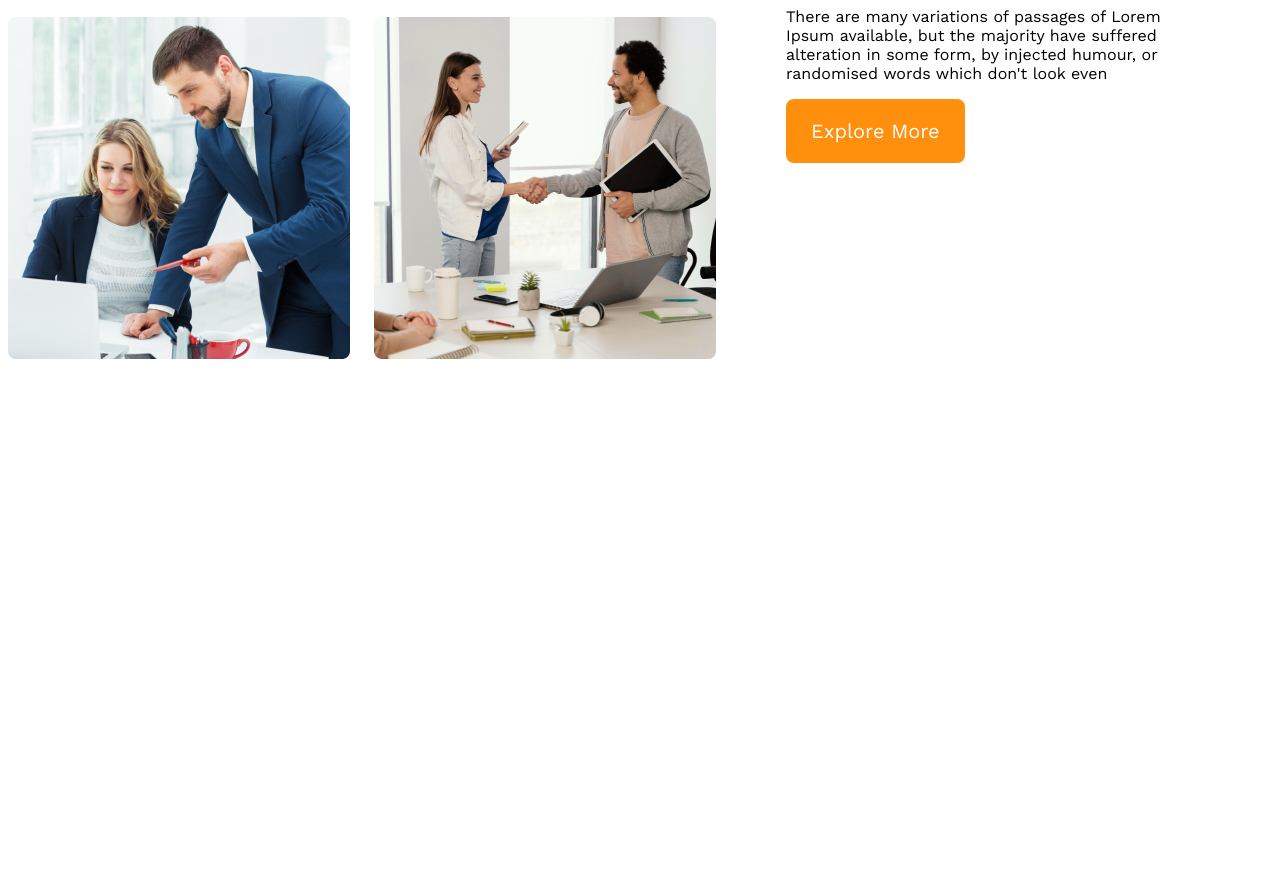
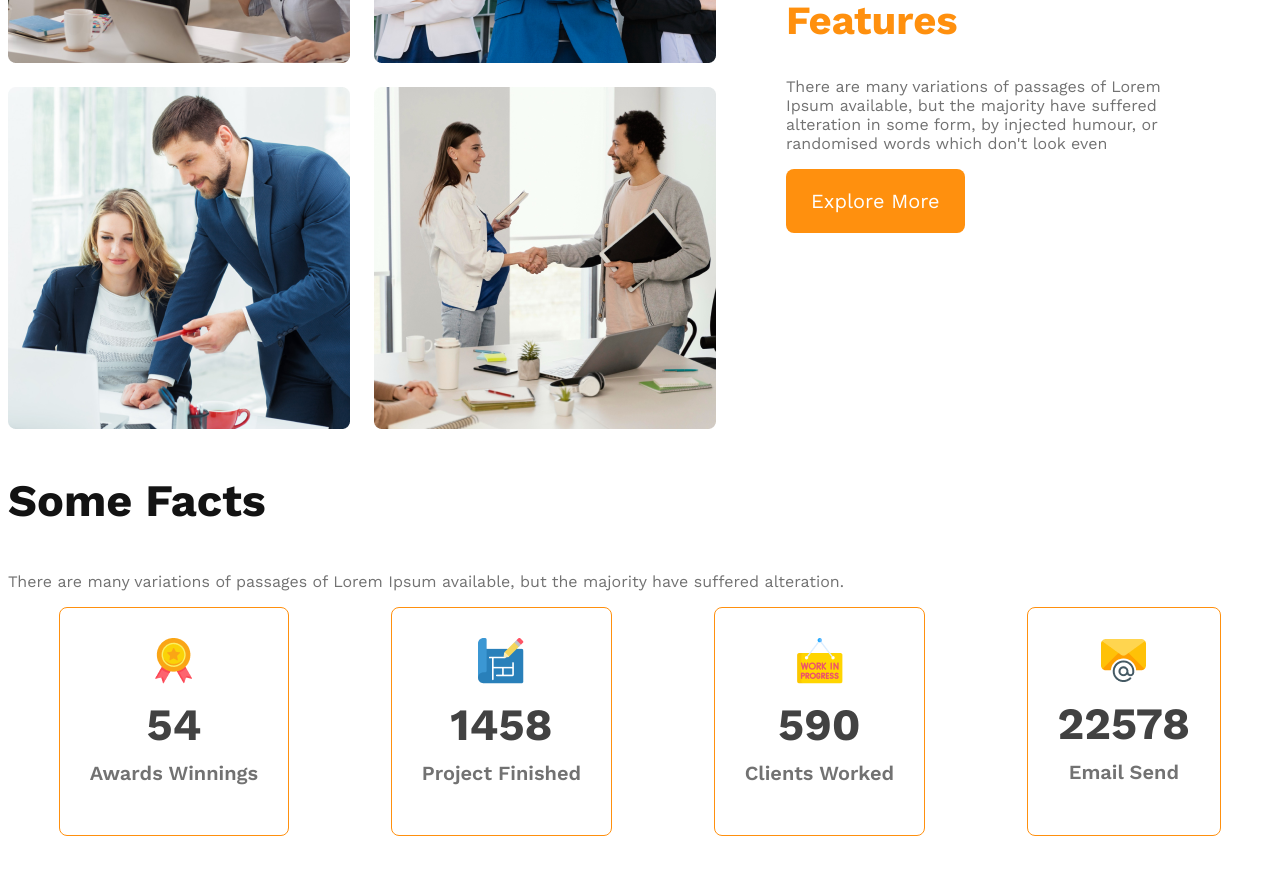
Before and after one commit to MdFuadAmir/g3-architects, a plain HTML site: page index.html in a window 1280 px wide. Shown: the part 1370-2245 px from the top of the page. Before the commit the page ends 1737 px from the top, so only its background shows below. Drawn offline with nearby package versions, Linux system fonts and the light colour scheme.

Commit message:
added7th commit

```diff
--- a/g3.css/style.css
+++ b/g3.css/style.css
@@ -10,6 +10,14 @@
         padding: 20px 25px;
         font-size: 1.25rem;
         cursor: pointer;
+    }
+    .text-gray{
+        color: #727272;
+    }
+    .section-titel-color{
+        color: #131313;
+        font-size: 45px;
+        font-weight: 700;
     }
 /* Header Style start hear */
     header{
@@ -50,9 +58,6 @@
         color: #131313;
         font-weight: 700;
     }
-    .banner-description{
-        color: #727272;
-    }
     .banner img{
         margin-top: 20px;
         width: 100%;
@@ -60,7 +65,7 @@
 /*Main style hear  */
     main{
         max-width: 1440px;
-        margin: 0 auto;
+        margin: 70px auto;
     }
 /* Teams style */
      .teams-container{
@@ -72,7 +77,7 @@
         grid-template-columns: repeat(2, 1fr);
         gap: 1.5rem;
      }
-     .teams-contents{
+     .teams-contents  {
         padding-left: 70px;
         padding-right: 70px
      }
@@ -92,25 +97,29 @@
         font-weight: 700;
     }
 
-
-
-
-
-
-
-
-
-
-
-
-
-
-
-
-
-
-
-
+/* some facts style */
+    .facts-card-container{
+        display: flex;
+        justify-content: space-around;
+    }
+    .facts-card-container .card{
+        border-radius: 8px;
+        border: 1px solid #FF900E;
+        text-align: center;
+        padding: 30px;
+    }
+    .facts-card-container .card-titel{
+        font-weight: 600;
+        color: #727272;
+        font-size: 1.25rem;
+        margin-top: 5px;
+    }
+    .facts-card-container .card-stats{
+        font-size: 2.8rem;
+        color: #424242;
+        margin-top: 10px;
+        margin-bottom: 10px;
+    }
 
 
 
@@ -123,17 +132,29 @@
         header{
             padding: 20px;
         }
-        nav{
+        nav,
+        .teams-container,
+        .facts-card-container
+        {
             flex-direction: column;
         }
+        .team-img-container{
+            grid-template-columns: 1fr;
+        }
+        .teams-contents, .facts-card-container{
+            padding-left: 20px;
+            padding-right: 20px
+         }
+         .facts-card-container{
+            gap: 20px;
+         }
     }
 /*Tablet or medium devices  */
     @media screen and (min-width:576px) and (max-width:992px) {
         header{
             padding: 50px;
         }
-        nav{
+        nav, .teams-container{
             flex-direction: column;
         }
-
     }
--- a/index.html
+++ b/index.html
@@ -24,7 +24,7 @@
         <div class="banner">
             <div class="banner-content">
                 <h1 class="banner-titel">Brand New <br> Group of Architects</h1>
-                <p class="banner-description">There are many variations of passages of Lorem Ipsum available, but the majority have suffered alteration in some form, by injected humour, or randomised words which don't look even</p>
+                <p class="text-gray">There are many variations of passages of Lorem Ipsum available, but the majority have suffered alteration in some form, by injected humour, or randomised words which don't look even</p>
                 <button class="btn-prymary">Explore More</button>
             </div>
             <img src="./images/banner.png">
@@ -32,7 +32,7 @@
     </header>
 
     <main>
-<!--Features section start hear-->
+<!--teams section start hear-->
         <section class="teams-container">
             <div class="team-img-container">
                 <img src="./images/team1.png">
@@ -44,11 +44,42 @@
                 <h2 class="teams-titel"><span class="span-1">Quick list</span> <span class="span-2">of Our</span><br>
                     <span class="span-3">Features</span>
                 </h2>
-                <p class="teams-description">There are many variations of passages of Lorem Ipsum available, but the majority have suffered alteration in some form, by injected humour, or randomised words which don't look even</p>
+                <p class="text-gray">There are many variations of passages of Lorem Ipsum available, but the majority have suffered alteration in some form, by injected humour, or randomised words which don't look even</p>
                 <button class="btn-prymary">Explore More</button>
 
             </div>
         </section>
+<!--Features section start hear-->
+        <section class="features">
+
+        </section>
+<!--Facts section start hear-->
+    <section class="facts">
+        <h3 class="section-titel-color">Some Facts</h3>
+        <p class="text-gray">There are many variations of passages of Lorem Ipsum available, but the majority have suffered alteration.</p>
+        <div class="facts-card-container">
+            <div class="card">
+                <img src="./images/icons/ribon.png">
+                <h2 class="card-stats">54</h2>
+                <p class="card-titel">Awards Winnings</p>
+            </div>
+            <div class="card">
+                <img src="./images/icons/projects.png">
+                <h2 class="card-stats">1458</h2>
+                <p class="card-titel">Project Finished</p>
+            </div>
+            <div class="card">
+                <img src="./images/icons/customers.png">
+                <h2 class="card-stats">590</h2>
+                <p class="card-titel">Clients Worked</p>
+            </div>
+            <div class="card">
+                <img src="./images/icons/email.png">
+                <h2 class="card-stats">22578</h2>
+                <p class="card-titel">Email Send</p>
+            </div>
+        </div>
+    </section>
 
     </main>
     <footer>
```
